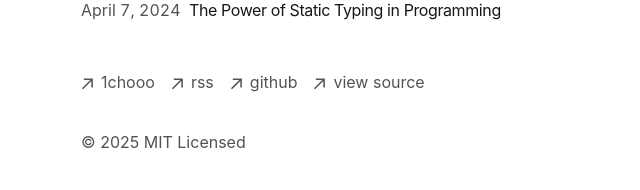
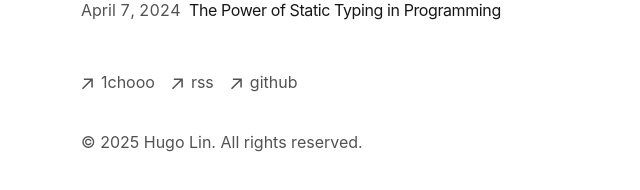
Before and after one commit to iamluisdev/blog, a Next.js app: page / in a window 1280 px wide. Shown: the part 250-440 px from the top of the page, without its empty margins (271-911 px from the left). Built offline with nearby package versions, Linux system fonts and the light colour scheme.

Commit message:
feat: update footer links with unique keys and modify copyright notice

```diff
--- a/components/footer.tsx
+++ b/components/footer.tsx
@@ -21,7 +21,7 @@ export default function Footer() {
   return (
     <footer className="mb-16">
       <ul className="font-sm mt-8 flex flex-col space-x-0 space-y-2 text-neutral-600 md:flex-row md:space-x-4 md:space-y-0 dark:text-neutral-300">
-        <li>
+        <li key="1chooo">
           <Link
             className="flex items-center transition-all hover:text-neutral-800 dark:hover:text-neutral-100"
             rel="noopener noreferrer"
@@ -32,7 +32,7 @@ export default function Footer() {
             <p className="ml-2 h-7">1chooo</p>
           </Link>
         </li>
-        <li>
+        <li key="rss">
           <Link
             className="flex items-center transition-all hover:text-neutral-800 dark:hover:text-neutral-100"
             rel="noopener noreferrer"
@@ -43,7 +43,7 @@ export default function Footer() {
             <p className="ml-2 h-7">rss</p>
           </Link>
         </li>
-        <li>
+        <li key="github">
           <Link
             className="flex items-center transition-all hover:text-neutral-800 dark:hover:text-neutral-100"
             rel="noopener noreferrer"
@@ -54,20 +54,9 @@ export default function Footer() {
             <p className="ml-2 h-7">github</p>
           </Link>
         </li>
-        <li>
-          <Link
-            className="flex items-center transition-all hover:text-neutral-800 dark:hover:text-neutral-100"
-            rel="noopener noreferrer"
-            target="_blank"
-            href="https://github.com/1chooo/dev"
-          >
-            <ArrowIcon />
-            <p className="ml-2 h-7">view source</p>
-          </Link>
-        </li>
       </ul>
       <p className="mt-8 text-neutral-600 dark:text-neutral-300">
-        © {new Date().getFullYear()} MIT Licensed
+        © {new Date().getFullYear()} Hugo Lin. All rights reserved.
       </p>
     </footer>
   );
--- a/components/mdx.tsx
+++ b/components/mdx.tsx
@@ -101,9 +101,6 @@ let components = {
 
 export function CustomMDX(props) {
   return (
-    <MDXRemote
-      {...props}
-      components={{ ...components, ...props.components }}
-    />
+    <MDXRemote {...props} components={{ ...components, ...props.components }} />
   );
 }
```
Also changed, not shown: components/header.tsx (+6 -1 lines), public/manifest.json.
